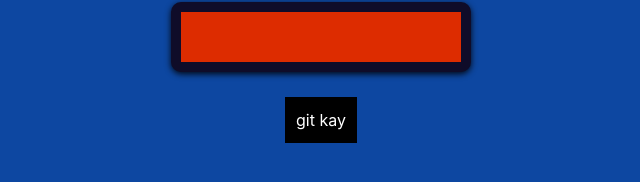
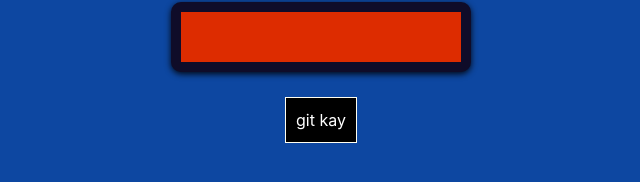
Before and after one commit to Dx-on/kay, a plain HTML site: page index.html in a window 1280 px wide. Shown: the part 328-510 px from the top of the page, 319-959 px from the left. Drawn offline with nearby package versions, Linux system fonts and the light colour scheme.

Commit message:
Update style.css

```diff
--- a/style.css
+++ b/style.css
@@ -44,7 +44,7 @@
 button{
     background: #000000;
     color: white;
-    border: 1px solid #000000;
+    border: 1px solid #fffff0;
     padding: 10px;
     outline: none;
 }
```
